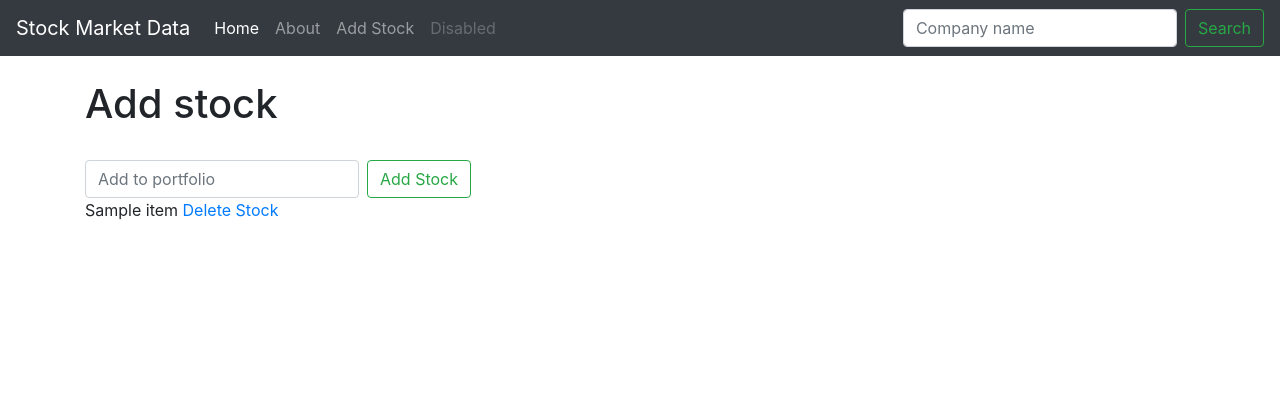
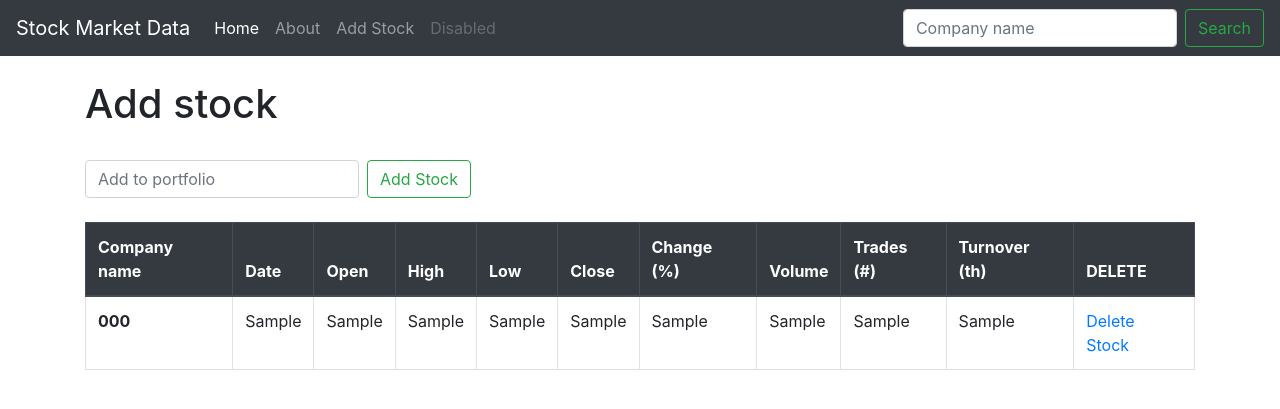
Before and after one commit to SimonSlominski/Stock-Market-Web-App, a Django app: template stock_quotes/templates/add_stock.html in a window 1280 px wide. Shown: the top 409 px of the page. Run offline with Django 3.2, Linux system fonts and the light colour scheme; the template is opened without the code that fills it: most values are stand-ins (such as "Sample title", 1, 10 or a date in 2020); some libraries are stand-ins or nearby versions.

Commit message:
add table to show all stock data from user's portfolio

```diff
--- a/stock_quotes/templates/add_stock.html
+++ b/stock_quotes/templates/add_stock.html
@@ -18,13 +18,50 @@
         <button class="btn btn-outline-success my-2 my-sm-0" type="submit">Add Stock</button>
     </form>
 
+    <br/>
+    <table class="table table-bordered table-hover">
+      <thead class="thead-dark">
+        <tr>
+          <th scope="col">Company name</th>
+          <th scope="col">Date</th>
+          <th scope="col">Open </th>
+          <th scope="col">High</th>
+          <th scope="col">Low</th>
+          <th scope="col">Close</th>
+          <th scope="col">Change (%)</th>
+          <th scope="col">Volume</th>
+          <th scope="col">Trades (#)</th>
+          <th scope="col">Turnover (th)</th>
+          <th scope="col">DELETE</th>
+        </tr>
+      </thead>
+      <tbody>
+      {% if ticker %}
 
 
 
-    {% for item in ticker %}
-        {{ item }} <a href="{% url 'delete' item.id %}"> Delete Stock</a> <br/>
-    {% endfor %}
+            {% for list_item in output %}
+                <tr>
+                <th scope="row">{{ list_item.dataset.dataset_code }}</th>
+                <td>{{ list_item.dataset.data.0.0 }}</td>
+                <td>{{ list_item.dataset.data.0.1 }}</td>
+                <td>{{ list_item.dataset.data.0.2 }}</td>
+                <td>{{ list_item.dataset.data.0.3 }}</td>
+                <td>{{ list_item.dataset.data.0.4 }}</td>
+                <td>{{ list_item.dataset.data.0.5 }}</td>
+                <td>{{ list_item.dataset.data.0.6 }}</td>
+                <td>{{ list_item.dataset.data.0.7 }}</td>
+                <td>{{ list_item.dataset.data.0.8 }}</td>
+                <td><a href="/"> Delete Stock</a></td>
+                </tr>
+            {% endfor %}
 
+
+
+
+      {% endif %}
+      </tbody>
+    </table>
 </body>
 </html>
 
--- a/stock_quotes/templates/base.html
+++ b/stock_quotes/templates/base.html
@@ -43,6 +43,8 @@
     </nav>
 
 
+
+
     <div class="container">
         <br/>
         {% if messages %}
```
Also changed, not shown: stock_quotes/views.py (+21 -1 lines), db.sqlite3.
